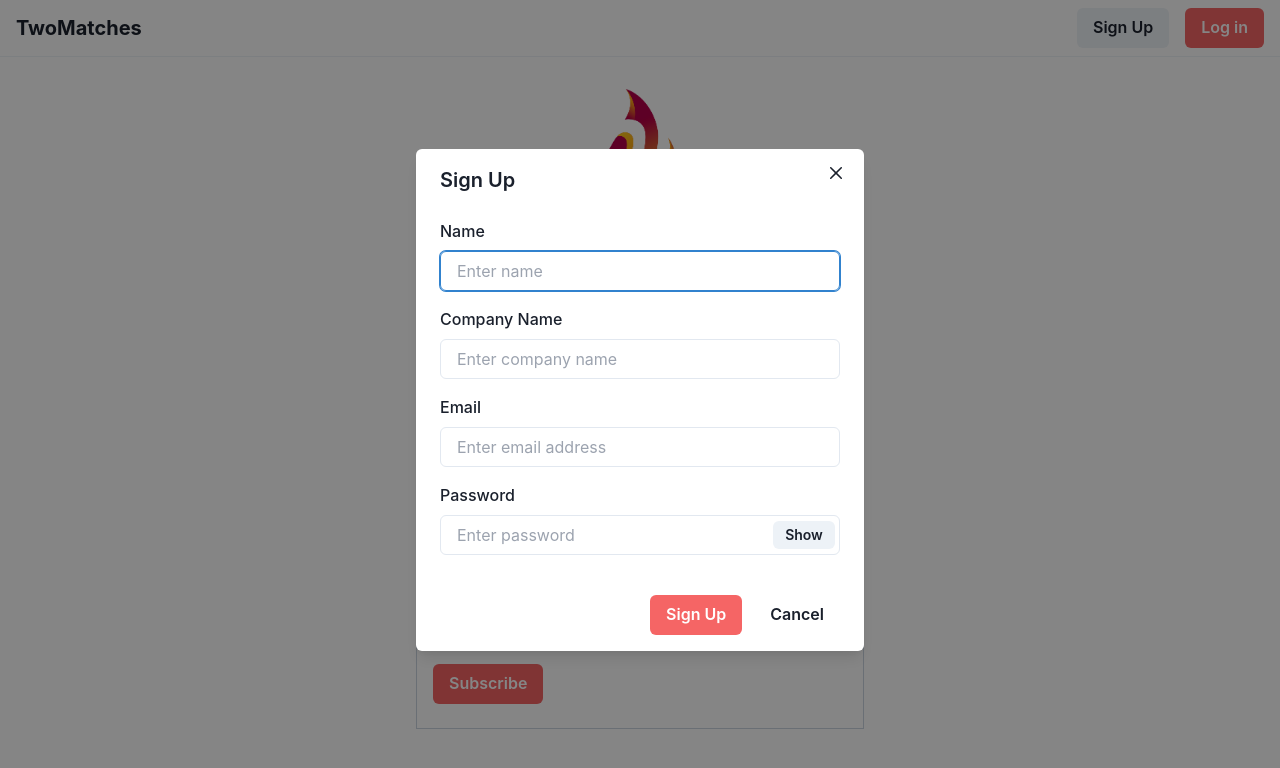
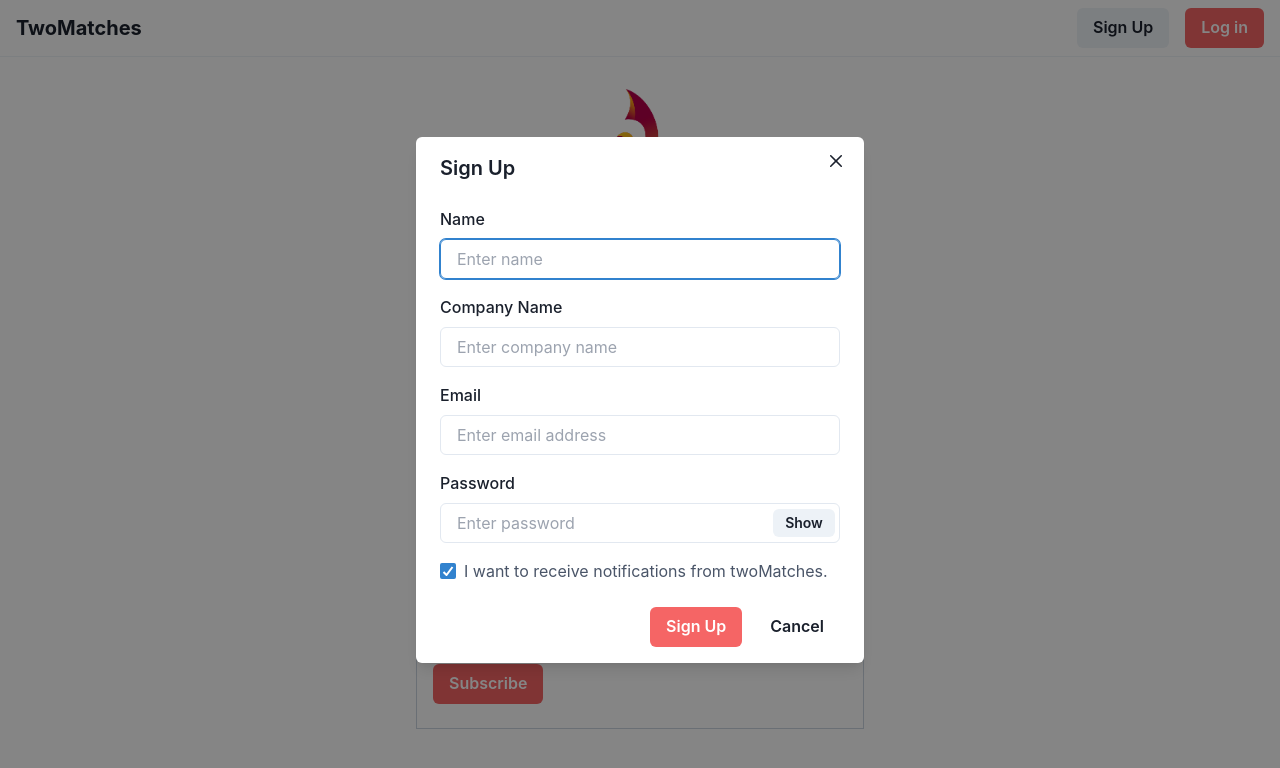
Before and after one commit to fahim-arif/Typescript_NextjsApp, a Next.js app: page / in a window 1280 px wide. Both pictures are taken after a click on the button "Sign Up". Shown: the top 768 px of the page. Built offline with nearby package versions, Linux system fonts and the light colour scheme; what miragejs would draw is missing.

Commit message:
added notify checkbox to sign up form

```diff
--- a/src/modules/Auth/components/SignUpModal/SignUpModal.tsx
+++ b/src/modules/Auth/components/SignUpModal/SignUpModal.tsx
@@ -13,6 +13,7 @@ import {
   ModalBody,
   ModalCloseButton,
   Input,
+  Checkbox,
   FormErrorMessage,
   FormLabel,
   FormControl,
@@ -38,6 +39,7 @@ export default function SignUpModal({ isOpen, onClose }: SignUpModalProps) {
   const [serverError, setServerError] = useState("");
 
   const onSubmit = async (values: UserCreate) => {
+    console.log("Info:", values);
     try {
       await signUpUser(values);
       router.push("/email_verification");
@@ -102,6 +104,15 @@ export default function SignUpModal({ isOpen, onClose }: SignUpModalProps) {
             </FormControl>
 
             <PasswordInput errors={errors} register={register} />
+
+            <Checkbox
+              id="notify"
+              defaultIsChecked
+              color="gray.600"
+              {...register("notify")}
+            >
+              I want to receive notifications from twoMatches.
+            </Checkbox>
           </ModalBody>
 
           <ModalFooter>
--- a/src/modules/Auth/schema/SignUpSchema.ts
+++ b/src/modules/Auth/schema/SignUpSchema.ts
@@ -20,6 +20,7 @@ const SignUpSchema = yup.object().shape({
       "password must contain at least one lowercase, one uppercase, one number, one special character"
     )
     .label("password"),
+  notify: yup.boolean().required(),
 });
 
 export default SignUpSchema;
--- a/src/modules/Auth/types/SignUp.ts
+++ b/src/modules/Auth/types/SignUp.ts
@@ -8,6 +8,7 @@ export interface UserCreate {
   company_name: string;
   email: string;
   password: string;
+  notify: boolean;
 }
 
 export interface UserGet {}
```
